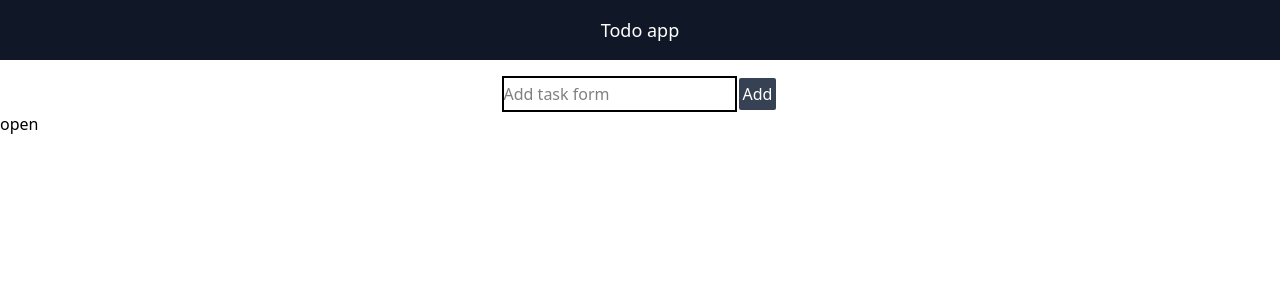
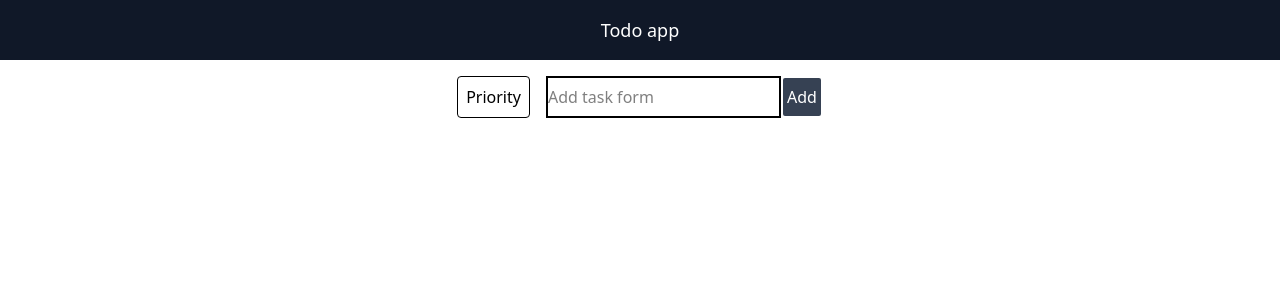
Before and after one commit to loverboykosu/todo_app, a React (Vite) app: page / in a window 1280 px wide. Shown: the top 300 px of the page. Built offline with nearby package versions, Linux system fonts and the light colour scheme.

Commit message:
feat: dropdown func to select priority

```diff
--- a/src/components/Todo.jsx
+++ b/src/components/Todo.jsx
@@ -29,8 +29,18 @@ const Todo = () => {
         </h1>
 
         <div className="flex justify-center mt-4">
+          {/* ドロップダウンの実装 */}
+          <div className="p-2 text-center text-black rounded border-1 border-solid">
+            <button onClick={changeOpenState}>Priority</button>
+            {isOpen && (
+              <>
+                <p>hello</p>
+                <p>hello</p>
+              </>
+            )}
+          </div>
           <input
-            className="border-2 border-solid"
+            className="ml-4 border-2 border-solid"
             type="text"
             placeholder="Add task form"
             onChange={getChange}
@@ -80,17 +90,6 @@ const Todo = () => {
           </div>
         )}
       </div>
-
-      {/* ドロップダウンの実装 */}
-      <div>
-        <button onClick={changeOpenState}>open</button>
-        {isOpen && (
-          <>
-            <p>hello</p>
-            <p>hello</p>
-          </>
-        )}
-      </div>
     </>
   );
 };
```
